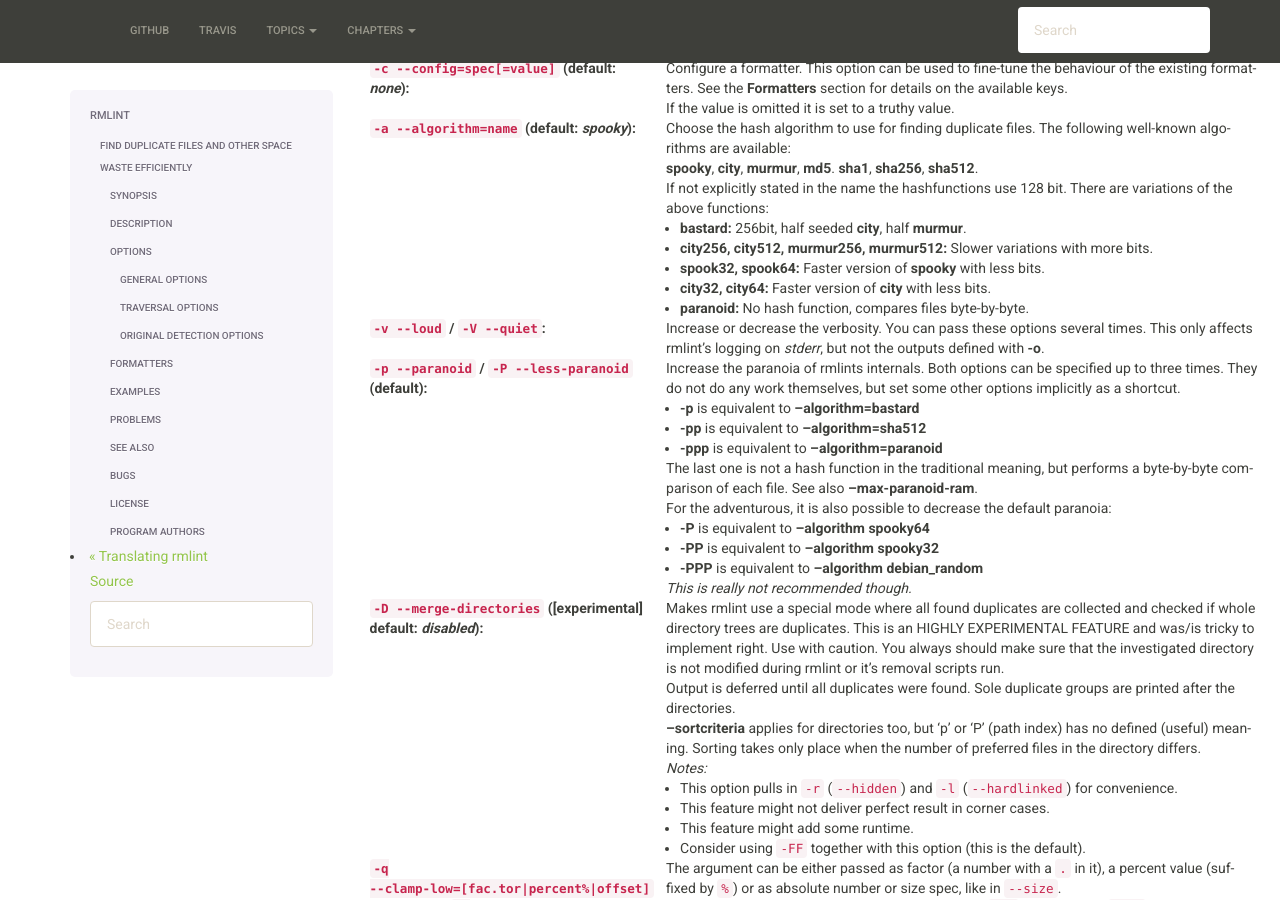
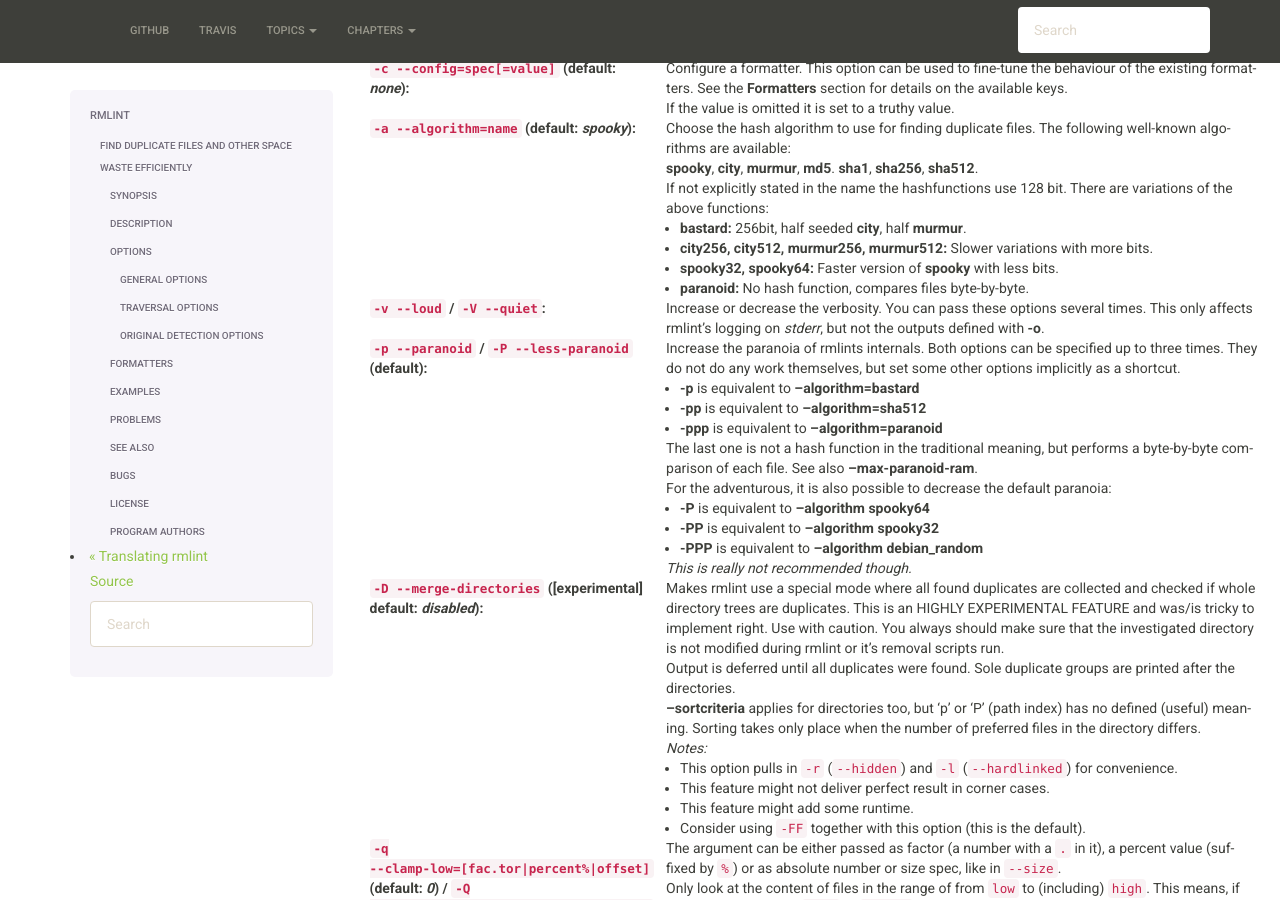
Before and after one commit to sahib/rmlint, a Sphinx documentation site: the page built from docs/rmlint.1.rst, in a window 1280 px wide and 900 px high, scrolled down 1258 px. Built offline with Sphinx 7.4.7, drawn with Linux system fonts in a browser that asks for light colours.

Commit message:
man: fix wrong mention of city{32,64} - they do not exist.

```diff
--- a/docs/index.rst
+++ b/docs/index.rst
@@ -105,7 +105,7 @@ Additional thanks to:
     :columns: 3
 
     - qitta_ (Ideas & Testing)
-    - dieterbe_ (Bugs & -D is his fault)
+    - dieterbe_ (Bugs & -D was his idea)
     - `My cats`_.
     - Attila Toth
     - All sane bugreporters (there are not many)
--- a/docs/rmlint.1.rst
+++ b/docs/rmlint.1.rst
@@ -113,8 +113,7 @@ General Options
 
     * **bastard:** 256bit, half seeded **city**, half **murmur**.
     * **city256, city512, murmur256, murmur512:** Slower variations with more bits.
-    * **spook32, spook64:** Faster version of **spooky** with less bits.
-    * **city32, city64:** Faster version of **city** with less bits.
+    * **spooky32, spooky64:** Faster version of **spooky** with less bits.
     * **paranoid:** No hash function, compares files byte-by-byte.
 
 :``-v --loud`` / ``-V --quiet``:
```
